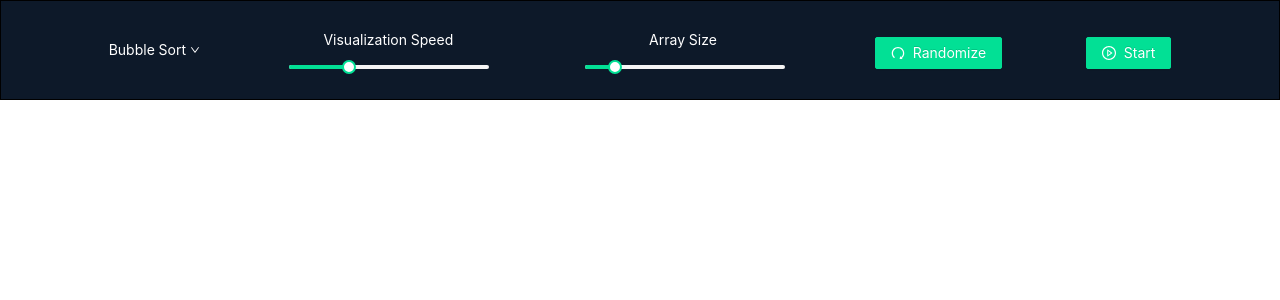
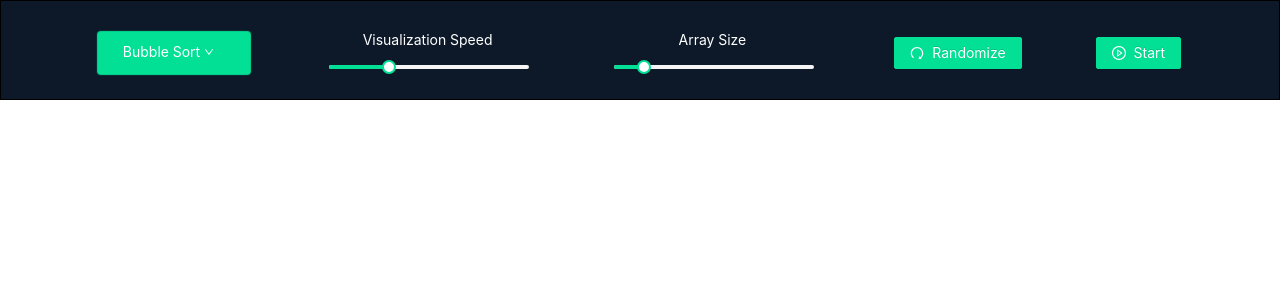
Before and after one commit to KarimElghamry/sorting-visualizer, a React (Create React App) app: page / in a window 1280 px wide. Shown: the top 300 px of the page. Built offline with nearby package versions, Linux system fonts and the light colour scheme.

Commit message:
change: algorithm drop down design

```diff
--- a/src/components/homeHeader/algorithmDropDown.jsx
+++ b/src/components/homeHeader/algorithmDropDown.jsx
@@ -17,7 +17,16 @@ export function AlgorithmDropDown({ currentAlgorithm, algorithms, onAlgorithmCha
     );
     return (
         <Dropdown overlay={menu} trigger={['click']} >
-            <div style={{ marginTop: 10 }}>
+            <div style={{
+                marginTop: 4,
+                height: 40,
+                width: 150,
+                paddingTop: 8,
+                paddingLeft: 24,
+                background: '#02E095',
+                borderRadius: 2, boxShadow:
+                    '0px 0px 1px 2px #02E095',
+            }}>
                 {currentAlgorithm} <DownOutlined />
             </div>
         </Dropdown>
```
